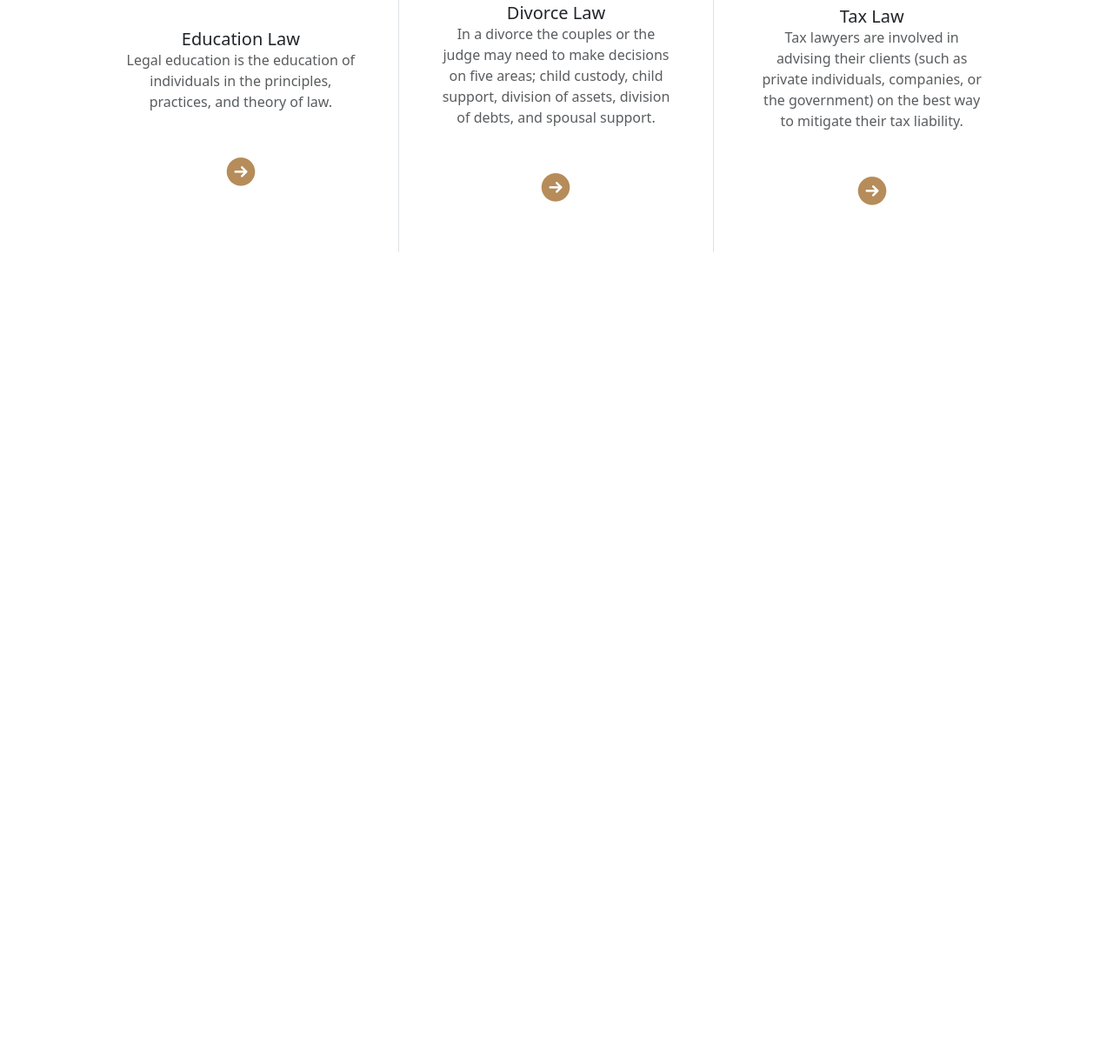
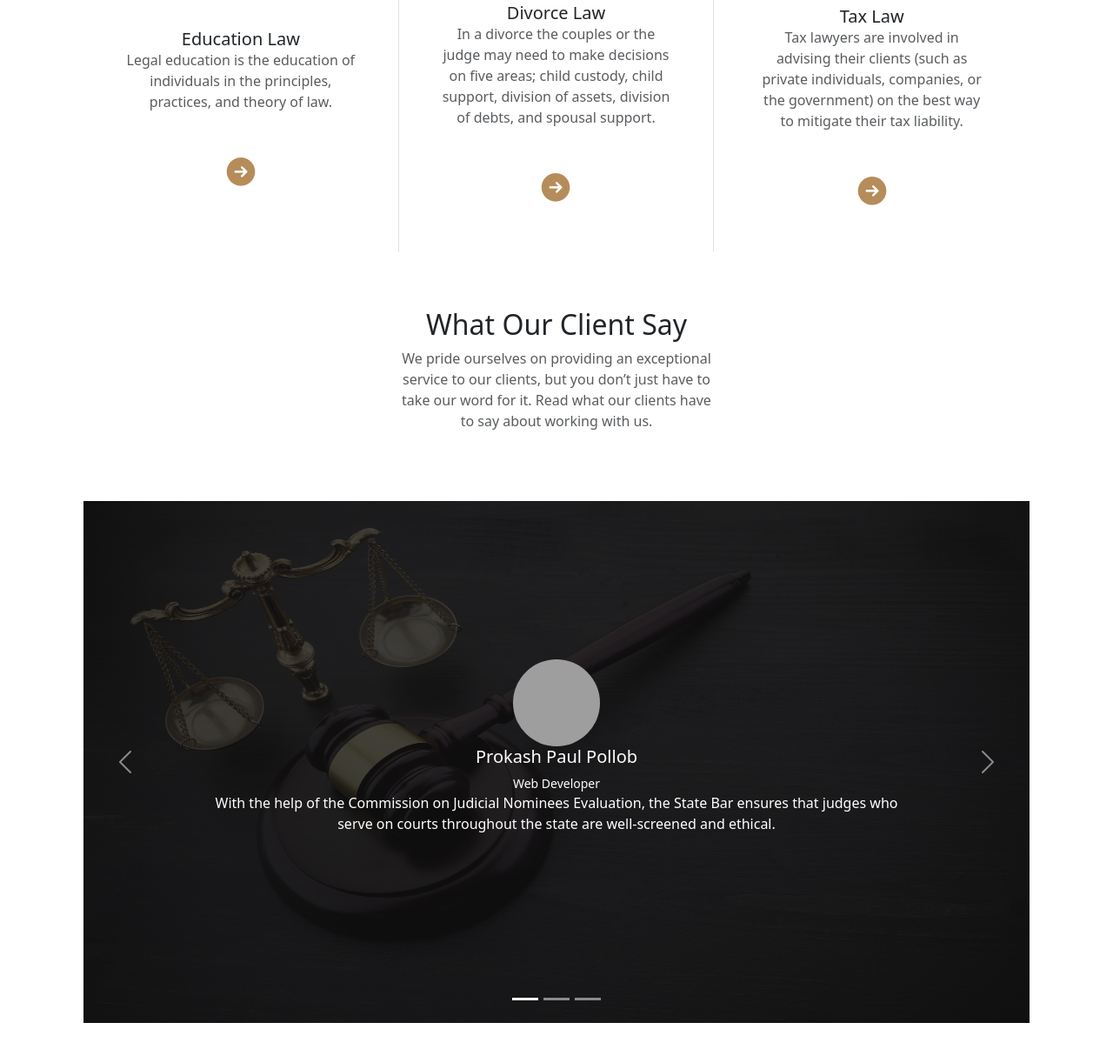
Before and after one commit to paulpollob/Legal-Solution-by-Pollob, a plain HTML site: page index.html in a window 1280 px wide. Shown: the part 1397-2611 px from the top of the page at 87% size. Before the commit the page ends 1735 px from the top, so only its background shows below. Drawn offline with nearby package versions, Linux system fonts and the light colour scheme; grey boxes are pictures that could not be loaded.

Commit message:
clients feedbackd

```diff
--- a/index.html
+++ b/index.html
@@ -11,8 +11,7 @@
         integrity="sha384-GLhlTQ8iRABdZLl6O3oVMWSktQOp6b7In1Zl3/Jr59b6EGGoI1aFkw7cmDA6j6gD" crossorigin="anonymous">
 
     <style>
-        .activityHover:hover
-        {
+        .activityHover:hover {
             background-image: url("./images/Rectangle\ 5.png");
         }
     </style>
@@ -105,7 +104,8 @@
                     <div class=" text-center ">
                         <h5 class="card-title">We Provide Effective
                             Legal Solutions</h5>
-                        <p class="card-text text-muted">This is a wider card with supporting text below as a natural lead-in to
+                        <p class="card-text text-muted">This is a wider card with supporting text below as a natural
+                            lead-in to
                             additional
                             content. This content is a little bit longer.</p>
                         <form class="d-flex" role="search">
@@ -130,7 +130,8 @@
         <div class="card text-center border-0 mb-3" style="width: 25rem;">
             <div class="card-body">
                 <p class="card-title h2">The Legal Practice Area</p>
-                <p class="card-text text-muted">With supporting text below as a natural lead-in to additional content.</p>
+                <p class="card-text text-muted">With supporting text below as a natural lead-in to additional content.
+                </p>
             </div>
         </div>
 
@@ -144,65 +145,78 @@
 
         <div class="row row-cols-1 text-center row-cols-md-3 g-0 mx-lg-5 p-lg-5">
             <div class="col activityHover">
-                <div class="d-flex justify-content-center flex-column border border-start-0 border-top-0 border-muted align-items-center p-lg-5" style="height: 25rem;" >
+                <div class="d-flex justify-content-center flex-column border border-start-0 border-top-0 border-muted align-items-center p-lg-5"
+                    style="height: 25rem;">
                     <img src="./images/business.png" class="card-img w-25 text-center p-lg-3 mb-lg-5" alt="...">
                     <div class="card-body">
                         <h5 class="card-title">Business Law</h5>
-                        <p class="card-text text-muted">Business lawyers often develop expertise in one or more specialized areas of practice, such as those described below.</p>
+                        <p class="card-text text-muted">Business lawyers often develop expertise in one or more
+                            specialized areas of practice, such as those described below.</p>
                     </div>
-                    <img src = "./images/Frame.png" alt = "arrow" class = "m-lg-5"/>
+                    <img src="./images/Frame.png" alt="arrow" class="m-lg-5" />
                 </div>
             </div>
             <div class="col activityHover">
-                <div class="d-flex justify-content-center flex-column border border-start-0 border-top-0 border-muted align-items-center p-lg-5" style="height: 25rem; border-radius: 0px;" >
+                <div class="d-flex justify-content-center flex-column border border-start-0 border-top-0 border-muted align-items-center p-lg-5"
+                    style="height: 25rem; border-radius: 0px;">
                     <img src="./images/criminal.png" class="card-img w-25 text-center p-lg-3 mb-lg-5" alt="...">
                     <div class="card-body">
                         <h5 class="card-title">Criminal Law</h5>
                         <p class="card-text text-muted">
-                            As a lawyer who practices criminal law, you will either prosecute criminal cases or defend those accused of crimes.</p>
+                            As a lawyer who practices criminal law, you will either prosecute criminal cases or defend
+                            those accused of crimes.</p>
                     </div>
-                    <img src = "./images/Frame.png" alt = "arrow" class = "m-lg-5"/>
+                    <img src="./images/Frame.png" alt="arrow" class="m-lg-5" />
                 </div>
             </div>
             <div class="col activityHover">
-                <div class="d-flex justify-content-center flex-column border border-start-0 border-top-0 border-end-0 border-muted align-items-center p-lg-5" style="height: 25rem; border-radius: 0px;" >
+                <div class="d-flex justify-content-center flex-column border border-start-0 border-top-0 border-end-0 border-muted align-items-center p-lg-5"
+                    style="height: 25rem; border-radius: 0px;">
                     <img src="./images/child.png" class="card-img w-25 text-center p-lg-3 mb-lg-5" alt="...">
                     <div class="card-body">
                         <h5 class="card-title">Child Support</h5>
-                        <p class="card-text text-muted">Child support is the amount of money that a court tells a parent to pay every month. </p>
+                        <p class="card-text text-muted">Child support is the amount of money that a court tells a parent
+                            to pay every month. </p>
                     </div>
-                    <img src = "./images/Frame.png" alt = "arrow" class = "m-lg-5"/>
+                    <img src="./images/Frame.png" alt="arrow" class="m-lg-5" />
                 </div>
             </div>
             <div class="col activityHover">
-                <div class="d-flex justify-content-center flex-column border border-start-0 border-top-0 border-bottom-0 border-muted align-items-center p-lg-5" style="height: 25rem; border-radius: 0px;" >
+                <div class="d-flex justify-content-center flex-column border border-start-0 border-top-0 border-bottom-0 border-muted align-items-center p-lg-5"
+                    style="height: 25rem; border-radius: 0px;">
                     <img src="./images/education.png" class="card-img w-25 text-center p-lg-3 mb-lg-5" alt="...">
                     <div class="card-body">
                         <h5 class="card-title">Education Law</h5>
-                        <p class="card-text text-muted">Legal education is the education of individuals in the principles, practices, and theory of law. </p>
+                        <p class="card-text text-muted">Legal education is the education of individuals in the
+                            principles, practices, and theory of law. </p>
                     </div>
-                    <img src = "./images/Frame.png" alt = "arrow" class = "m-lg-5"/>
+                    <img src="./images/Frame.png" alt="arrow" class="m-lg-5" />
                 </div>
             </div>
             <div class="col activityHover">
-                <div class="d-flex justify-content-center flex-column border border-start-0 border-top-0 border-bottom-0 border-muted align-items-center p-lg-5" style="height: 25rem; border-radius: 0px;" >
+                <div class="d-flex justify-content-center flex-column border border-start-0 border-top-0 border-bottom-0 border-muted align-items-center p-lg-5"
+                    style="height: 25rem; border-radius: 0px;">
                     <img src="./images/divorce.png" class="card-img w-25 text-center p-lg-3 mb-lg-5" alt="...">
                     <div class="card-body">
                         <h5 class="card-title">Divorce Law</h5>
                         <p class="card-text text-muted">
-                            In a divorce the couples or the judge may need to make decisions on five areas; child custody, child support, division of assets, division of debts, and spousal support.</p>
+                            In a divorce the couples or the judge may need to make decisions on five areas; child
+                            custody, child support, division of assets, division of debts, and spousal support.</p>
                     </div>
-                    <img src = "./images/Frame.png" alt = "arrow" class = "m-lg-5"/>
+                    <img src="./images/Frame.png" alt="arrow" class="m-lg-5" />
                 </div>
             </div>
             <div class="col activityHover">
-                <div class="d-flex justify-content-center flex-column border border-start-0 border-top-0 border-bottom-0 border-end-0 border-muted align-items-center p-lg-5" style="height: 25rem; border-radius: 0px;" >
+                <div class="d-flex justify-content-center flex-column border border-start-0 border-top-0 border-bottom-0 border-end-0 border-muted align-items-center p-lg-5"
+                    style="height: 25rem; border-radius: 0px;">
                     <img src="./images/tax.png" class="card-img w-25 text-center p-lg-3 mb-lg-5" alt="...">
                     <div class="card-body">
                         <h5 class="card-title">Tax Law</h5>
-                        <p class="card-text text-muted">Tax lawyers are involved in advising their clients (such as private individuals, companies, or the government) on the best way to mitigate their tax liability.</p>
+                        <p class="card-text text-muted">Tax lawyers are involved in advising their clients (such as
+                            private individuals, companies, or the government) on the best way to mitigate their tax
+                            liability.</p>
                     </div>
-                    <img src = "./images/Frame.png" alt = "arrow" class = "m-lg-5"/>
+                    <img src="./images/Frame.png" alt="arrow" class="m-lg-5" />
                 </div>
             </div>
 
@@ -210,14 +224,94 @@
 
 
 
+    </section>
+    <!-- The legal practice area end -->
 
 
 
 
 
 
-    </section>
-    <!-- The legal practice area end -->
+
+    <!-- client comments start -->
+    <section class="d-flex justify-content-center flex-column align-items-center">
+        <div class="card text-center border-0 mb-3" style="width: 25rem;">
+            <div class="card-body">
+                <p class="card-title h2">What Our Client Say</p>
+                <p class="card-text text-muted">We pride ourselves on providing an exceptional service to our clients,
+                    but you don’t just have to take our word for it. Read what our clients have to say about working
+                    with us.</p>
+            </div>
+        </div>
+
+
+        <div id="carouselExampleCaptions" class=" carousel slide carousel-fade px-lg-5 my-5" style="width: 100%;">
+            <div class="carousel-indicators px-5 mx-5">
+                <button type="button" data-bs-target="#carouselExampleCaptions" data-bs-slide-to="0" class="active"
+                    aria-current="true" aria-label="Slide 1"></button>
+                <button type="button" data-bs-target="#carouselExampleCaptions" data-bs-slide-to="1"
+                    aria-label="Slide 2"></button>
+                <button type="button" data-bs-target="#carouselExampleCaptions" data-bs-slide-to="2"
+                    aria-label="Slide 3"></button>
+            </div>
+            <div class="carousel-inner">
+                <div class="carousel-item active">
+                    <img src="./images/slider-1.jpg" class="d-block px-5" style="height: 600px; width: 100%;" alt="...">
+                    <div class="card-img-overlay">
+                        <img src="./images/Rectangle 7.png" class="w-100 px-5 h-100">
+                        <div
+                            class="carousel-caption card-img-overlay d-none d-md-block d-lg-flex flex-column justify-content-center align-items-center">
+                            <img src="./images/ppp1.jpg" class="rounded-circle" alt="ppp img"
+                                style="width: 100px; height: 100px;" />
+                            <h5>Prokash Paul Pollob</h5>
+                            <small>Web Developer</small>
+                            <p>With the help of the Commission on Judicial Nominees Evaluation, the State Bar ensures that judges who serve on courts throughout the state are well-screened and ethical.</p>
+                        </div>
+                    </div>
+                </div>
+                <div class="carousel-item w-100">
+                    <img src="./images/slider-2.jpg" class="d-block px-5" style="height: 600px; width: 100%;" alt="...">
+                    <div class="card-img-overlay">
+                        <img src="./images/Rectangle 7.png" class="w-100 px-5 h-100">
+                        <div
+                            class="carousel-caption card-img-overlay d-none d-md-block d-lg-flex flex-column justify-content-center align-items-center">
+                            <img src="./images/ppp2.jpg" class="rounded-circle" alt="ppp img"
+                                style="width: 100px; height: 100px;" />
+                            <h5>Prokash Paul Pollob</h5>
+                            <small>Web Developer</small>
+                            <p>With the help of the Commission on Judicial Nominees Evaluation, the State Bar ensures that judges who serve on courts throughout the state are well-screened and ethical.</p>
+                        </div>
+                    </div>
+                </div>
+                <div class="carousel-item w-100">
+                    <img src="./images/slider-3.jpg" class="d-block px-5" style="height: 600px; width: 100%;" alt="...">
+                    <div class="card-img-overlay">
+                        <img src="./images/Rectangle 7.png" class="w-100 px-5 h-100">
+                        <div
+                            class="carousel-caption card-img-overlay d-none d-md-block d-lg-flex flex-column justify-content-center align-items-center">
+                            <img src="./images/ppp3.jpg" class="rounded-circle" alt="ppp img"
+                                style="width: 100px; height: 100px;" />
+                            <h5>Prokash Paul Pollob</h5>
+                            <small>Web Developer</small>
+                            <p>With the help of the Commission on Judicial Nominees Evaluation, the State Bar ensures that judges who serve on courts throughout the state are well-screened and ethical.</p>
+                        </div>
+                    </div>
+                </div>
+            </div>
+            <button class="carousel-control-prev mx-5" type="button" data-bs-target="#carouselExampleCaptions"
+                data-bs-slide="prev">
+                <span class="carousel-control-prev-icon" aria-hidden="true"></span>
+                <span class="visually-hidden">Previous</span>
+            </button>
+            <button class="carousel-control-next mx-5" type="button" data-bs-target="#carouselExampleCaptions"
+                data-bs-slide="next">
+                <span class="carousel-control-next-icon" aria-hidden="true"></span>
+                <span class="visually-hidden">Next</span>
+            </button>
+        </div>
+
+        </setion>
+        <!-- client comments end -->
 
 
 
```
Also changed, not shown: 3 other files. Lines whose indentation alone changed are shown as unchanged.
